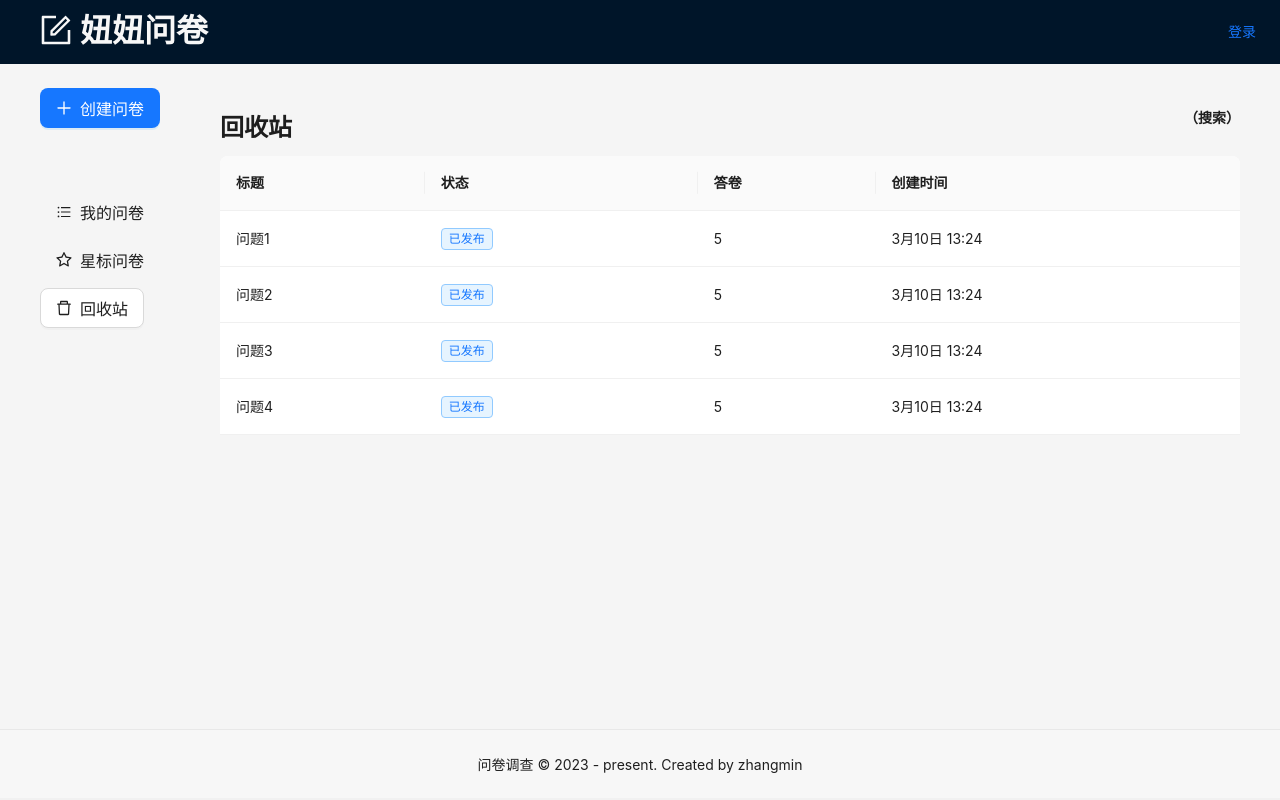
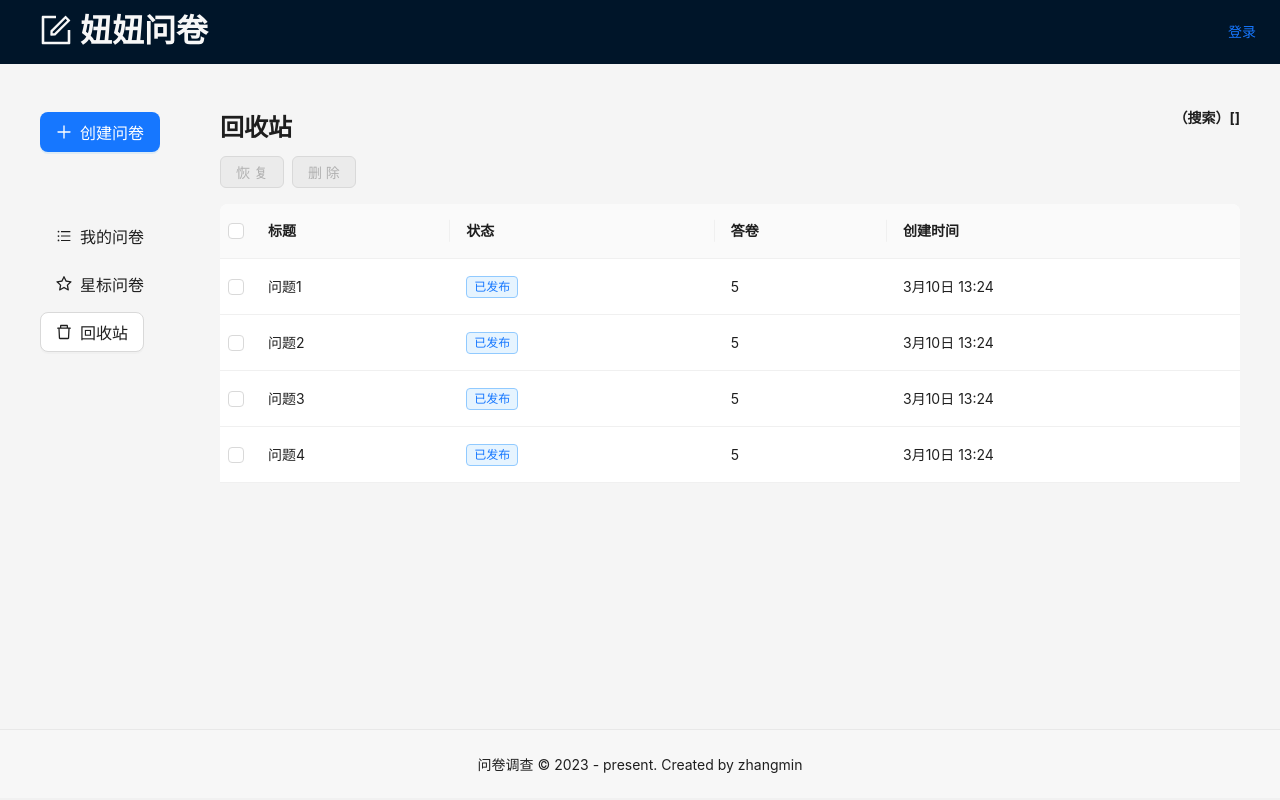
Before and after one commit to ZhangMin1998/react-ts-wenjuan, a React (Create React App) app: page /manage/trash in a window 1280 px wide. Built offline with nearby package versions, Linux system fonts and the light colour scheme.

Commit message:
开发回收站的恢复和删除-使用JSX片段

```diff
--- a/src/layouts/ManageLayout.tsx
+++ b/src/layouts/ManageLayout.tsx
@@ -15,7 +15,7 @@ const ManageLayout:FC = () => {
       <div className={styles.container}>
         <div className={styles.left}>
           <Space direction='vertical'>
-            <Button type="primary" size='large' icon={<PlusOutlined />}>创建问卷</Button>
+            <Button type="primary" size='large' icon={<PlusOutlined />} style={{marginTop: '24px'}}>创建问卷</Button>
             <Divider style={{borderTop: 'transparent'}} />
 
             <Button
--- a/src/pages/manage/Trash.tsx
+++ b/src/pages/manage/Trash.tsx
@@ -1,9 +1,11 @@
 import React, { FC, useState } from 'react'
 import styles from './common.module.scss'
-import { Typography, Empty, Table, Tag } from 'antd'
+import { Typography, Empty, Table, Tag, Button, Space, Modal, message } from 'antd'
 import { useTitle } from 'ahooks'
+import { ExclamationCircleOutlined } from '@ant-design/icons'
 
 const { Title } = Typography
+const { confirm } = Modal
 
 const Trash:FC = () => {
   useTitle('妞妞问卷 - 回收站')
@@ -37,6 +39,40 @@ const Trash:FC = () => {
     }
   ]
 
+  // 记录选中的id
+  const [selectedIds, setSelectedIds] = useState<string[]>([])
+
+  const deleteAll = () => {
+    confirm({
+      title: '你确定删除选中的问卷吗?',
+      icon: <ExclamationCircleOutlined />,
+      onOk: () => message.success('删除成功')
+    })
+  }
+
+  // 可以把 JSX 片段定义为一个变量
+  const TableElem = <>
+    <div style={{marginBottom: '16px'}}>
+      <Space>
+        <Button type='primary' disabled={!selectedIds.length}>恢复</Button>
+        <Button danger disabled={!selectedIds.length} onClick={deleteAll}>删除</Button>
+      </Space>
+    </div>
+    <Table
+      dataSource={list}
+      columns={tableColumns}
+      pagination={false}
+      rowKey={item => item._id}
+      rowSelection={{
+        type: 'checkbox',
+        onChange: (selectedRowKeys: React.Key[], selectedRows) => {
+          console.log(`selectedRowKeys: ${selectedRowKeys}`, 'selectedRows: ', selectedRows)
+          setSelectedIds(selectedRowKeys as string[])
+        }
+      }}
+    />
+  </>
+
   return (
     <>
       <div className={styles.header}>
@@ -44,7 +80,7 @@ const Trash:FC = () => {
           <Title level={3}>回收站</Title>
         </div>
         <div className={styles.right}>
-          <h4>（搜索）</h4>
+          <h4>（搜索）{JSON.stringify(selectedIds)}</h4>
         </div>
       </div>
 
@@ -52,7 +88,7 @@ const Trash:FC = () => {
         {/* 问卷列表 */}
         {list.length === 0 && <Empty description='暂无数据' />}
         {
-          list.length > 0 && <Table dataSource={list} columns={tableColumns} pagination={false} />
+          list.length > 0 && (TableElem)
         }
       </div>
     </>
```
